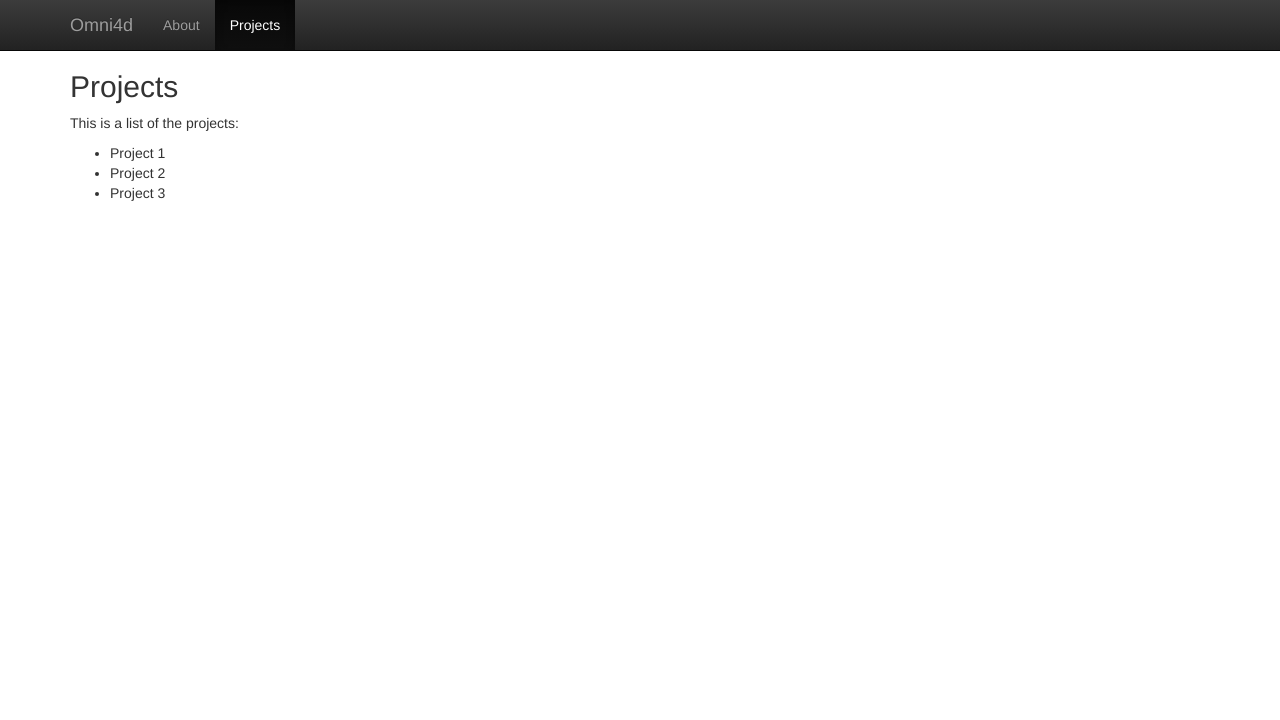
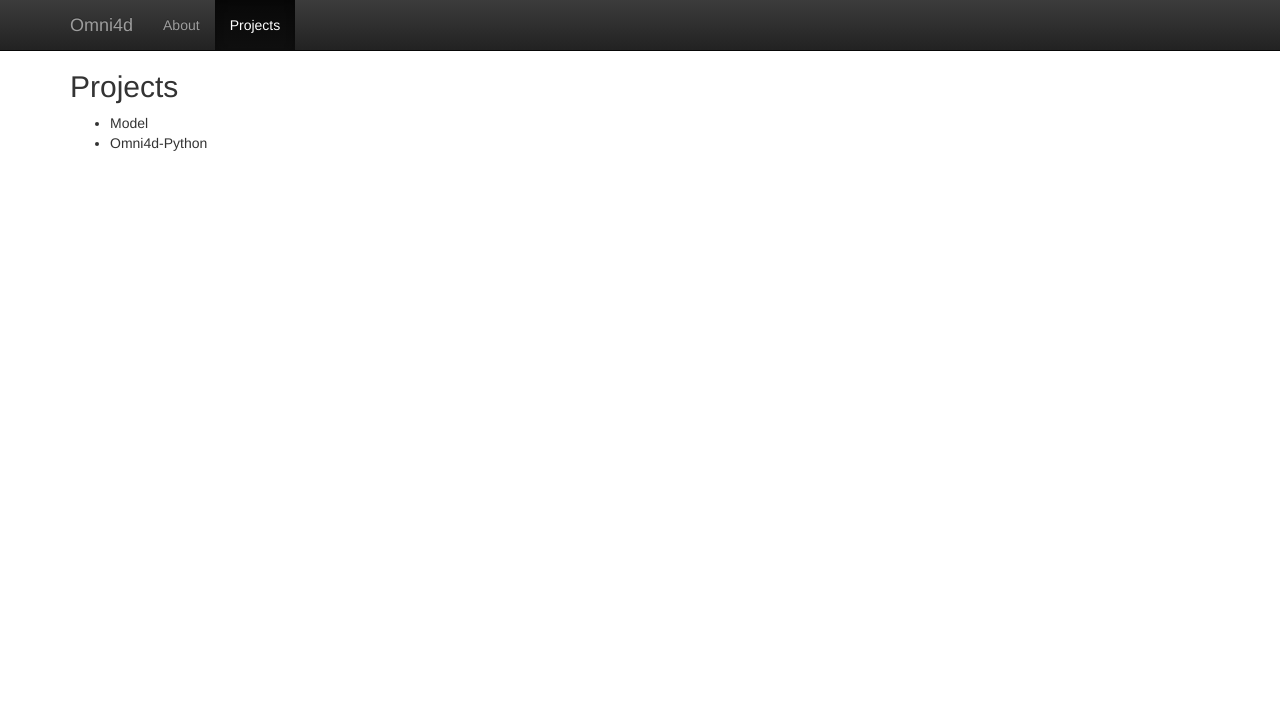
Before and after one commit to omni4d/omni4d.github.io, a plain HTML site: page projects/index.html in a window 1280 px wide. Shown: the top 720 px of the page. Drawn offline with nearby package versions, Linux system fonts and the light colour scheme; some packages are replaced by stand-ins of ours; a script that the page names is missing.

Commit message:
Synchronized build

```diff
--- a/projects/index.html
+++ b/projects/index.html
@@ -50,11 +50,9 @@
       <div class="container">
 
   <h2>Projects</h2>
-  <p>This is a list of the projects:</p>
-<ul>
-<li>Project 1</li>
-<li>Project 2</li>
-<li>Project 3</li>
+  <ul>
+<li>Model</li>
+<li>Omni4d-Python</li>
 </ul>
 
 
```
